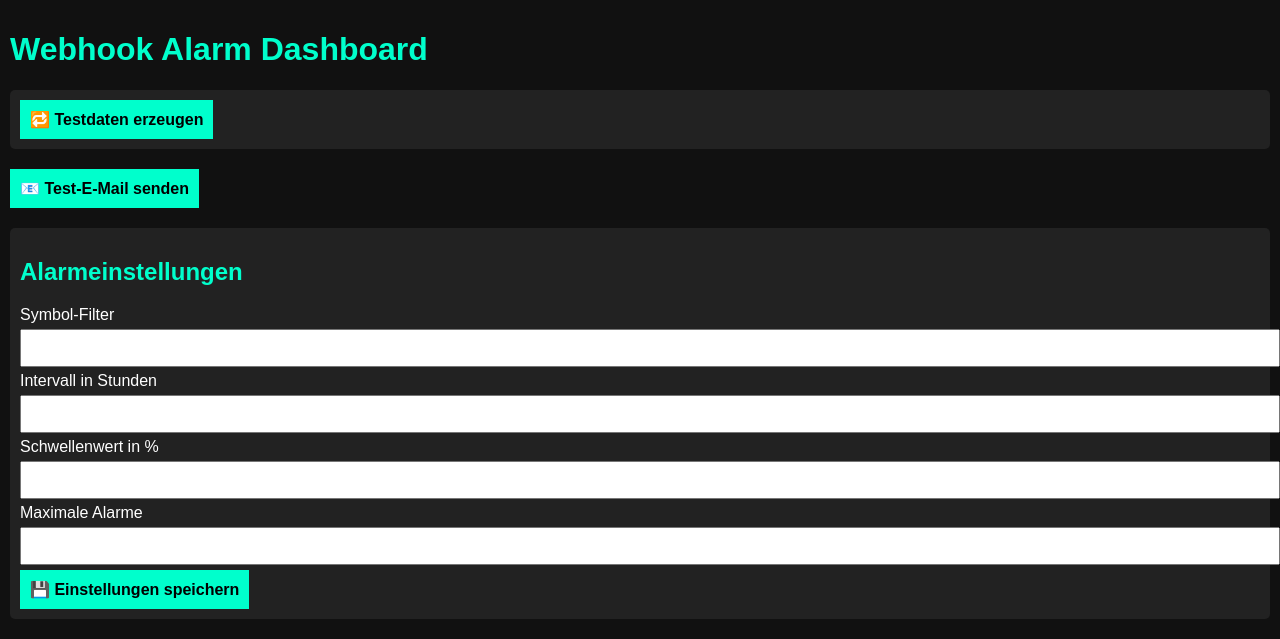
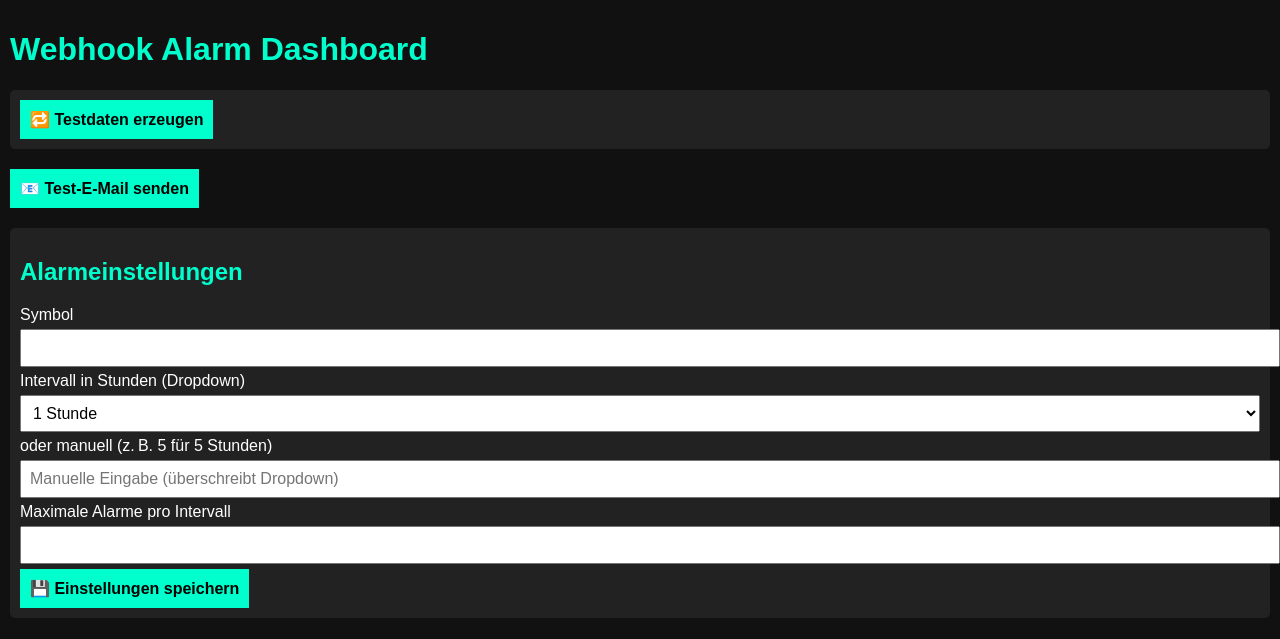
Before and after one commit to Bubu89/webhook-alarm-analyse, a Flask app: template templates/dashboard.html in a window 1280 px wide. Shown: the top 639 px of the page. Run offline with Flask 3, Linux system fonts and the light colour scheme; the template is opened without the code that fills it, so the values that code supplies are empty.

Commit message:
Update dashboard.html

```diff
--- a/templates/dashboard.html
+++ b/templates/dashboard.html
@@ -99,17 +99,23 @@
     <div class="settings">
         <h2>Alarmeinstellungen</h2>
         <form action="/update-settings" method="post">
-            <label>Symbol-Filter</label>
-            <input type="text" name="symbol_filter" value="{{ einstellungen.get('symbol_filter', '') }}">
+            <label>Symbol</label>
+            <input type="text" name="symbol_filter" value="{{ einstellungen.get('symbol_filter', '') }}" required>
 
-            <label>Intervall in Stunden</label>
-            <input type="number" name="interval_hours" value="{{ einstellungen.get('interval_hours', 1) }}">
+            <label>Intervall in Stunden (Dropdown)</label>
+            <select name="interval_hours">
+                <option value="1">1 Stunde</option>
+                <option value="3">3 Stunden</option>
+                <option value="6">6 Stunden</option>
+                <option value="12">12 Stunden</option>
+                <option value="24">24 Stunden</option>
+            </select>
 
-            <label>Schwellenwert in %</label>
-            <input type="number" name="threshold_percent" value="{{ einstellungen.get('threshold_percent', 10) }}">
+            <label>oder manuell (z. B. 5 für 5 Stunden)</label>
+            <input type="number" name="interval_hours" placeholder="Manuelle Eingabe (überschreibt Dropdown)">
 
-            <label>Maximale Alarme</label>
-            <input type="number" name="max_alarms" value="{{ einstellungen.get('max_alarms', 3) }}">
+            <label>Maximale Alarme pro Intervall</label>
+            <input type="number" name="max_alarms" value="{{ einstellungen.get('max_alarms', 3) }}" required>
 
             <button type="submit">💾 Einstellungen speichern</button>
         </form>
```
